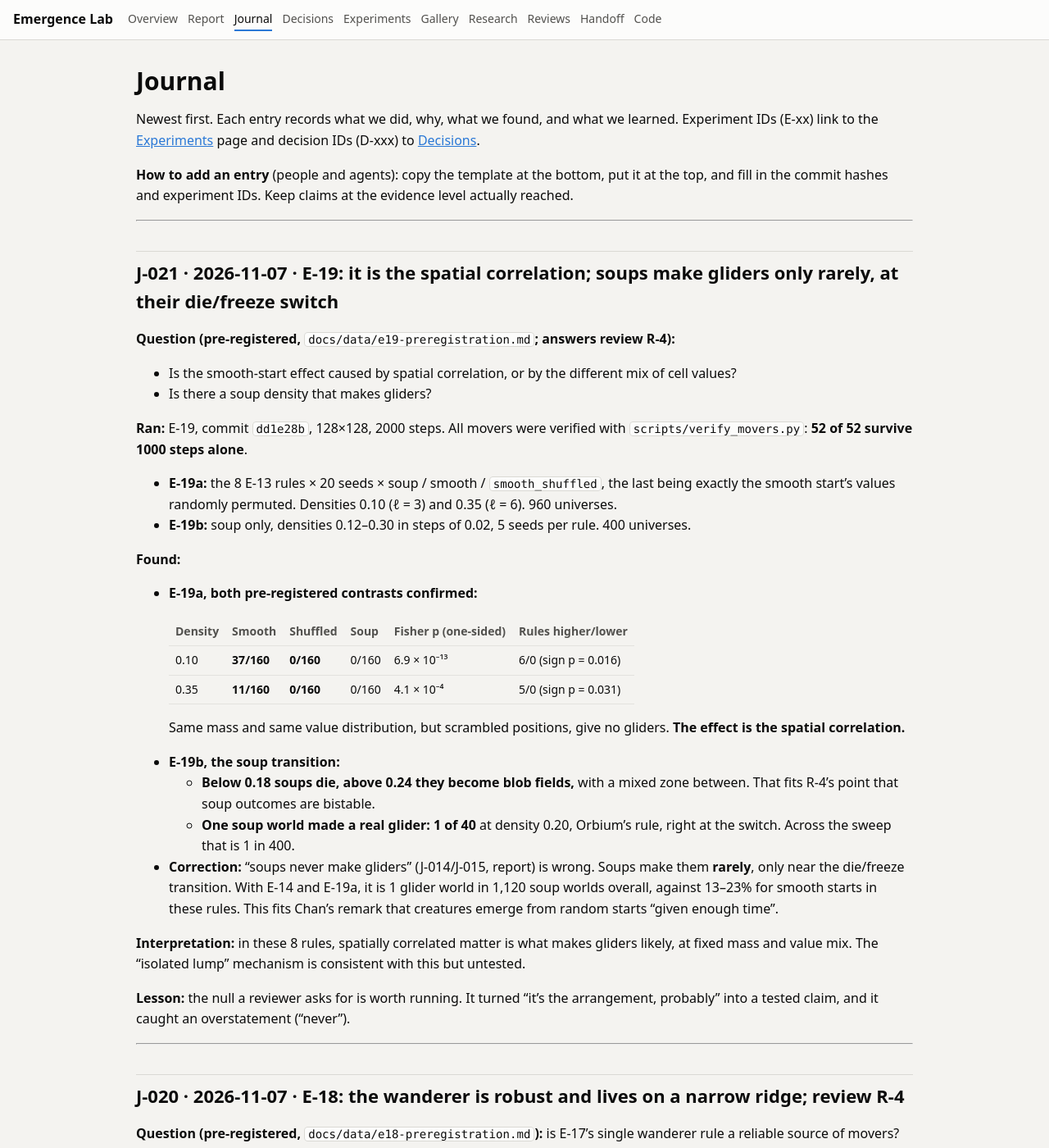
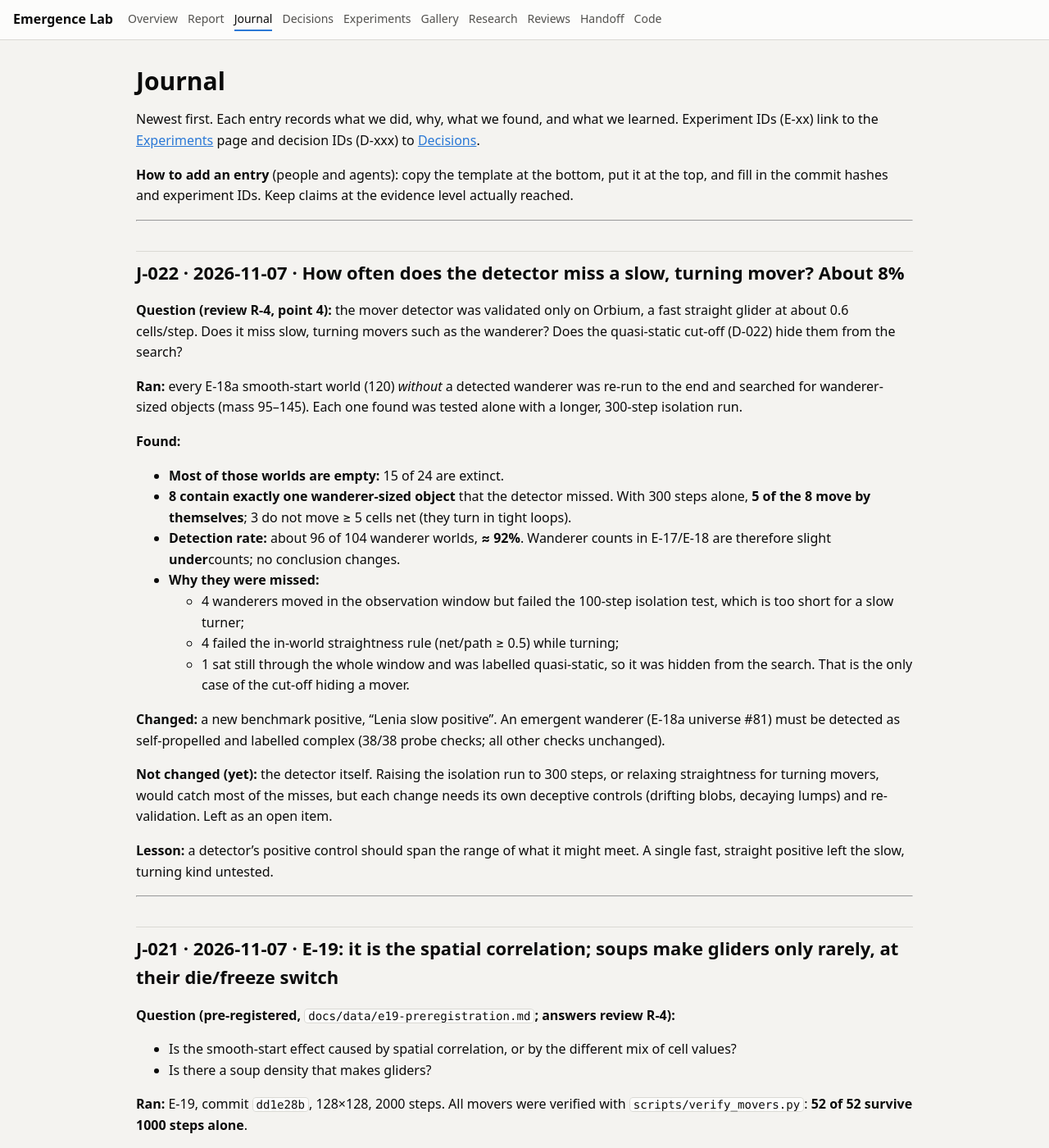
Before and after one commit to Yahyaal/emergence-lab, a Jekyll site: the page built from docs/journal.md, in a window 1280 px wide and 1400 px high. Shown: the whole window at 82% size. Built offline with Jekyll 4.4.1, drawn with Linux system fonts in a browser that asks for light colours.

Commit message:
J-022: detector catches ~92% of slow turning movers; slow-mover positive added to the benchmark (38/38)
Co-Authored-By: Claude Opus 5.5 <noreply@anthropic.com>

```diff
--- a/docs/journal.md
+++ b/docs/journal.md
@@ -9,6 +9,29 @@ Newest first. Each entry records what we did, why, what we found, and what we le
 Experiment IDs (E-xx) link to the [Experiments]({{ '/experiments.html' | relative_url }}) page and decision IDs (D-xxx) to [Decisions]({{ '/decisions.html' | relative_url }}).
 
 **How to add an entry** (people and agents): copy the template at the bottom, put it at the top, and fill in the commit hashes and experiment IDs. Keep claims at the evidence level actually reached.
+
+---
+
+## J-022 · 2026-11-07 · How often does the detector miss a slow, turning mover? About 8%
+
+**Question (review R-4, point 4):** the mover detector was validated only on Orbium, a fast straight glider at about 0.6 cells/step. Does it miss slow, turning movers such as the wanderer? Does the quasi-static cut-off (D-022) hide them from the search?
+
+**Ran:** every E-18a smooth-start world (120) *without* a detected wanderer was re-run to the end and searched for wanderer-sized objects (mass 95–145). Each one found was tested alone with a longer, 300-step isolation run.
+
+**Found:**
+- **Most of those worlds are empty:** 15 of 24 are extinct.
+- **8 contain exactly one wanderer-sized object** that the detector missed. With 300 steps alone, **5 of the 8 move by themselves**; 3 do not move ≥ 5 cells net (they turn in tight loops).
+- **Detection rate:** about 96 of 104 wanderer worlds, **≈ 92%**. Wanderer counts in E-17/E-18 are therefore slight **under**counts; no conclusion changes.
+- **Why they were missed:**
+  - 4 wanderers moved in the observation window but failed the 100-step isolation test, which is too short for a slow turner;
+  - 4 failed the in-world straightness rule (net/path ≥ 0.5) while turning;
+  - 1 sat still through the whole window and was labelled quasi-static, so it was hidden from the search. That is the only case of the cut-off hiding a mover.
+
+**Changed:** a new benchmark positive, "Lenia slow positive". An emergent wanderer (E-18a universe #81) must be detected as self-propelled and labelled complex (38/38 probe checks; all other checks unchanged).
+
+**Not changed (yet):** the detector itself. Raising the isolation run to 300 steps, or relaxing straightness for turning movers, would catch most of the misses, but each change needs its own deceptive controls (drifting blobs, decaying lumps) and re-validation. Left as an open item.
+
+**Lesson:** a detector's positive control should span the range of what it might meet. A single fast, straight positive left the slow, turning kind untested.
 
 ---
 
```
Also changed, not shown: docs/handoff.md (+2 -2 lines), docs/index.md (+1 -1 lines), docs/report.md (+2 -2 lines), docs/reviews.md (+1 -1 lines), emergence/benchmark_probes.py (+11 -0 lines).
